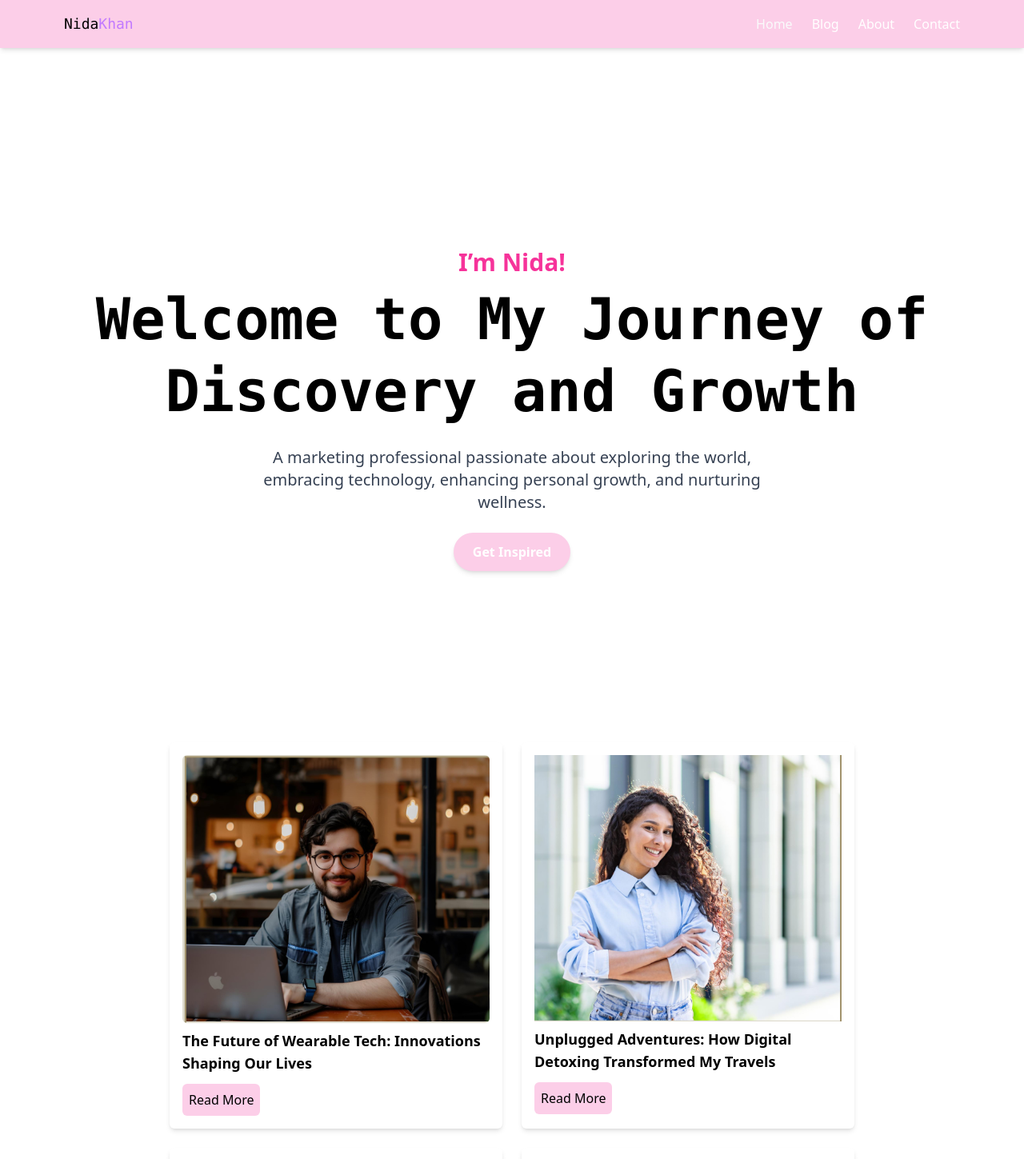
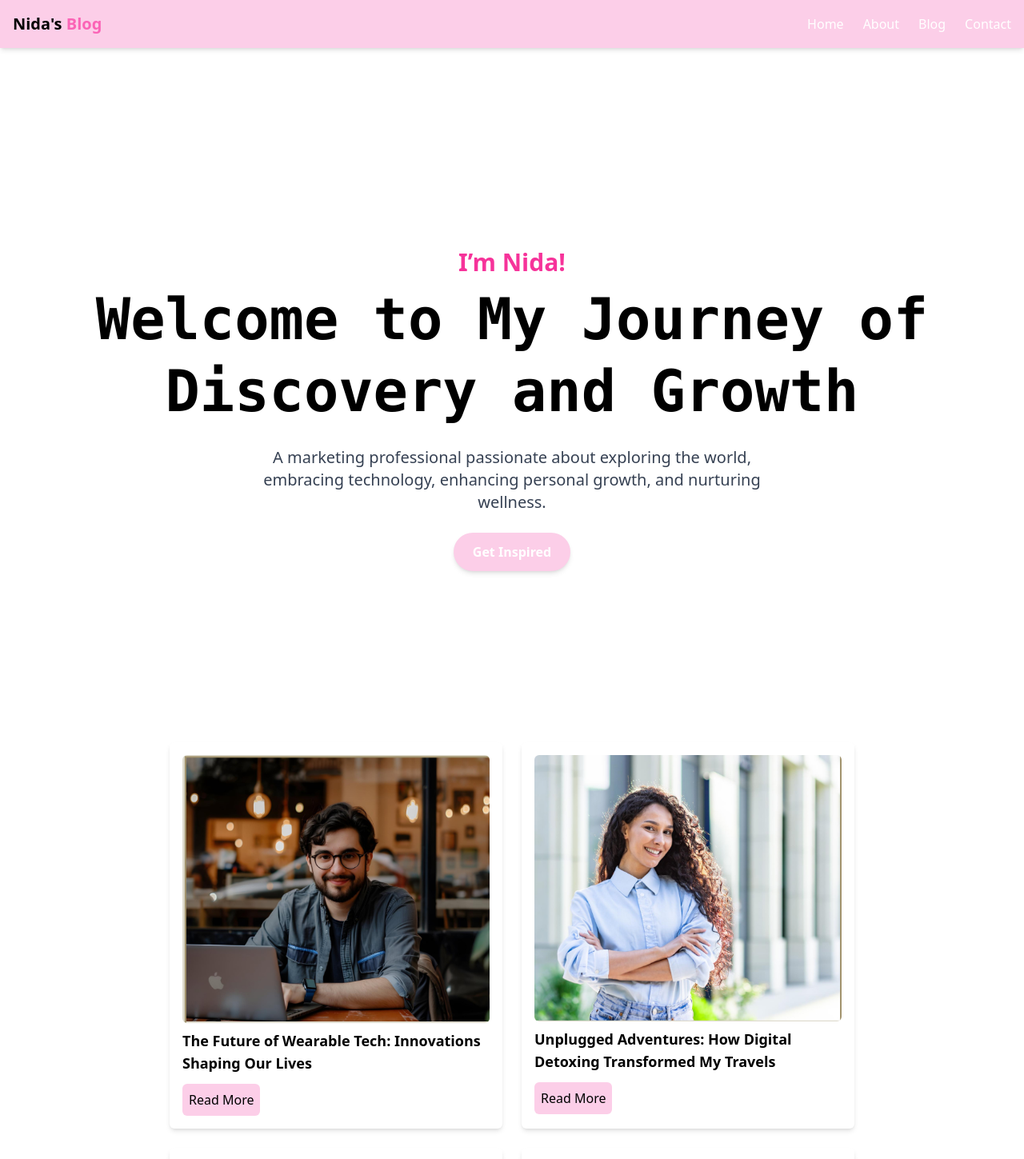
Before and after one commit to nidak106/bloggindwebsite, a React (Vite) app: page / in a window 1280 px wide. Shown: the top 1449 px of the page at 80% size. Built offline with nearby package versions, Linux system fonts and the light colour scheme.

Commit message:
intial commit

```diff
--- a/src/App.jsx
+++ b/src/App.jsx
@@ -2,39 +2,45 @@ import { useState } from "react";
 import reactLogo from "./assets/react.svg";
 import viteLogo from "/vite.svg";
 import "./App.css";
-
+import { Header } from "./components/Header";
+import { BlogCard } from "./components/BlogCard";
+import { Footer } from "./components/Footer";
 function App() {
+const blogs = [
+  {
+    image: "/blog1.png",
+    title: "The Future of Wearable Tech: Innovations Shaping Our Lives",
+    link: "https://websitedemos.net/lifestyle-blogger-04/unplugged-adventures-how-digital-detoxing-transformed-my-travels/?customize=template",
+  },
+  {
+    image: "/blog3.png",
+    title: "Unplugged Adventures: How Digital Detoxing Transformed My Travels",
+    link: "https://websitedemos.net/lifestyle-blogger-04/unplugged-adventures-how-digital-detoxing-transformed-my-travels/?customize=template",
+  },
+  {
+    image: "/blog2.png",
+    title: "From Burnout to Balance: My Journey to Wellness and Productivity",
+    link: "https://websitedemos.net/lifestyle-blogger-04/unplugged-adventures-how-digital-detoxing-transformed-my-travels/?customize=template",
+  },
+  {
+    image: "/blog2.png",
+    title: "Navigating Social Media Trends: What Marketers Need to Know in 2025",
+    link: "https://websitedemos.net/lifestyle-blogger-04/unplugged-adventures-how-digital-detoxing-transformed-my-travels/?customize=template",
+  },
+  {
+    image: "/blog4.png",
+    title: "Smart Homes: How IoT is Revolutionizing Everyday Living",
+    link: "https://websitedemos.net/lifestyle-blogger-04/unplugged-adventures-how-digital-detoxing-transformed-my-travels/?customize=template",
+  },
+  {
+    image: "/blog.png",
+    title: "Cybersecurity Basics: Protecting Your Digital Life in 2026",
+    link: "https://websitedemos.net/lifestyle-blogger-04/unplugged-adventures-how-digital-detoxing-transformed-my-travels/?customize=template",
+  },
+];
   return (
     <div>
-      <header className="bg-pink-200 fixed top-0 left-0 w-full z-10 shadow-md">
-        <div className="max-w-6xl mx-auto px-4 py-4 flex flex-col sm:flex-row sm:items-center sm:justify-between">
-          <h1 className="text-lg font-mono mb-2 sm:mb-0 ">
-            Nida<span className="text-purple-400">Khan</span>
-          </h1>
-          <ul className="flex flex-col sm:flex-row sm:space-x-6 space-y-2 sm:space-y-0">
-            <li>
-              <a href="#" className="text-gray-50 hover:text-purple-400">
-                Home
-              </a>
-            </li>
-            <li>
-              <a href="#" className="text-white hover:text-purple-400">
-                Blog
-              </a>
-            </li>
-            <li>
-              <a href="#" className="text-white hover:text-purple-400">
-                About
-              </a>
-            </li>
-            <li>
-              <a href="#" className="text-white hover:text-purple-400">
-                Contact
-              </a>
-            </li>
-          </ul>
-        </div>
-      </header>
+        <Header/>
       <main className="pt-28">
         <section className="min-h-screen flex flex-col justify-center items-center px-4 text-center">
           <h2 className="text-3xl font-semibold text-pink-500 mb-2">
@@ -53,127 +59,14 @@ function App() {
           </button>
         </section>
 
-        <section className="p-4">
+         <section className="p-4">
           <div className="flex flex-wrap gap-6 justify-center">
-            <div className="w-full sm:w-1/2 md:w-1/3 bg-white rounded-md shadow-md p-4">
-              <img
-                src="/blog1.png"
-                alt="pic of a guy"
-                className="w-full h-auto rounded-md"
-              />
-              <h1 className="text-lg font-semibold mt-2">
-                The Future of Wearable Tech: Innovations Shaping Our Lives
-              </h1>
-                <a
-                href="https://websitedemos.net/lifestyle-blogger-04/unplugged-adventures-how-digital-detoxing-transformed-my-travels/?customize=template"
-                target="_blank"
-                rel="noopener noreferrer"
-              >
-                <button className="mt-3 p-2 hover:text-purple-300 bg-pink-200 rounded-md">
-                  Read More
-                </button>
-              </a>
-            </div>
-
-            <div className="w-full sm:w-1/2 md:w-1/3 bg-white rounded-md shadow-md p-4">
-              <img
-                src="/blog3.png"
-                alt="pic of a guy"
-                className="w-full h-autorounded-md"
-              />
-              <h1 className="text-lg font-semibold mt-2">
-                Unplugged Adventures: How Digital Detoxing Transformed My
-                Travels
-              </h1>
-                <a
-                href="https://websitedemos.net/lifestyle-blogger-04/unplugged-adventures-how-digital-detoxing-transformed-my-travels/?customize=template"
-                target="_blank"
-                rel="noopener noreferrer"
-              >
-                <button className="mt-3 p-2 hover:text-purple-300 bg-pink-200 rounded-md">
-                  Read More
-                </button>
-              </a>
-            </div>
-
-            <div className="w-full sm:w-1/2 md:w-1/3 bg-white rounded-md shadow-md p-4">
-              <img
-                src="/blog2.png"
-                alt="pic of a guy"
-                className="w-full h-auto rounded-md"
-              />
-              <h1 className="text-lg font-semibold mt-2">
-                From Burnout to Balance: My Journey to Wellness and Productivity
-              </h1>
-                 <a
-                href="https://websitedemos.net/lifestyle-blogger-04/unplugged-adventures-how-digital-detoxing-transformed-my-travels/?customize=template"
-                target="_blank"
-                rel="noopener noreferrer"
-              >
-                <button className="mt-3 p-2 hover:text-purple-300 bg-pink-200 rounded-md">
-                  Read More
-                </button>
-              </a>
-            </div>
-            <div className="w-full sm:w-1/2 md:w-1/3 bg-white rounded-md shadow-md p-4">
-              <img
-                src="/blog2.png"
-                alt="pic of a guy"
-                className="w-full h-auto rounded-md"
-              />
-              <h1 className="text-lg font-semibold mt-2">
-Navigating Social Media Trends: What Marketers Need to Know in 2025
-              </h1>
-              <a
-                href="https://websitedemos.net/lifestyle-blogger-04/unplugged-adventures-how-digital-detoxing-transformed-my-travels/?customize=template"
-                target="_blank"
-                rel="noopener noreferrer"
-              >
-                <button className="mt-3 p-2 hover:text-purple-300 bg-pink-200 rounded-md">
-                  Read More
-                </button>
-              </a>
-            </div>
-            <div className="w-full sm:w-1/2 md:w-1/3 bg-white rounded-md shadow-md p-4">
-              <img
-                src="/blog4.png"
-                alt="pic of a guy"
-                className="w-full h-auto rounded-md"
-              />
-              <h1 className="text-lg font-semibold mt-2">
-Smart Homes: How IoT is Revolutionizing Everyday Living
-              </h1>
-                <a
-                href="https://websitedemos.net/lifestyle-blogger-04/unplugged-adventures-how-digital-detoxing-transformed-my-travels/?customize=template"
-                target="_blank"
-                rel="noopener noreferrer"
-              >
-                <button className="mt-3 p-2 hover:text-purple-300 bg-pink-200 rounded-md">
-                  Read More
-                </button>
-              </a>
-            </div>
-            <div className="w-full sm:w-1/2 md:w-1/3 bg-white rounded-md shadow-md p-4">
-              <img
-                src="/blog.png"
-                alt="pic of a guy"
-                className="w-full h-auto rounded-md"
-              />
-              <h1 className="text-lg font-semibold mt-2">
-                Cybersecurity Basics: Protecting Your Digital Life in 2026
-              </h1>
-              <a
-                href="https://websitedemos.net/lifestyle-blogger-04/unplugged-adventures-how-digital-detoxing-transformed-my-travels/?customize=template"
-                target="_blank"
-                rel="noopener noreferrer"
-              >
-                <button className="mt-3 p-2 hover:text-purple-300 bg-pink-200 rounded-md">
-                  Read More
-                </button>
-              </a>
-            </div>
+            {blogs.map((blog, index) => (
+              <BlogCard key={index} {...blog} />
+            ))}
           </div>
         </section>
+<Footer/>
       </main>
     </div>
   );
--- /dev/null
+++ b/src/components/BlogCard.jsx
@@ -0,0 +1,15 @@
+import React from 'react';
+
+export const BlogCard = ({ image, title, link }) => {
+  return (
+    <div className="w-full sm:w-1/2 md:w-1/3 bg-white rounded-md shadow-md p-4">
+      <img src={image} alt="blog" className="w-full h-auto rounded-md" />
+      <h1 className="text-lg font-semibold mt-2">{title}</h1>
+      <a href={link} target="_blank" rel="noopener noreferrer">
+        <button className="mt-3 p-2 hover:text-purple-300 bg-pink-200 rounded-md">
+          Read More
+        </button>
+      </a>
+    </div>
+  );
+};
--- /dev/null
+++ b/src/components/Footer.jsx
@@ -0,0 +1,34 @@
+import React from "react";
+
+export const Footer = () => {
+  return (
+    <footer className="bg-white py-4 border-t">
+      <div className="sm:flex sm:items-center sm:justify-between px-4">
+        <span className="text-sm text-gray-500 sm:text-center">
+          © 2025 <a href="https://github.com/dashboard" className="hover:underline">Nida Khan</a>. All Rights Reserved.
+        </span>
+        <div className="flex space-x-4 mt-2 sm:mt-0">
+
+          <a href="https://github.com/nidak106" target="_blank" rel="noreferrer">
+            <svg className="w-5 h-5 text-gray-500 hover:text-black" fill="currentColor" viewBox="0 0 24 24">
+              <path d="M12 .5C5.4.5 0 6 0 12.6c0 5.4 3.4 9.9 8.2 11.5.6.1.8-.3.8-.6v-2.2c-3.3.7-4-1.6-4-1.6-.5-1.3-1.2-1.6-1.2-1.6-1-.7.1-.7.1-.7 1 .1 1.5 1 1.5 1 .9 1.6 2.4 1.1 3 .8.1-.7.4-1.1.7-1.4-2.6-.3-5.4-1.3-5.4-5.7 0-1.3.5-2.3 1.2-3.2-.1-.3-.5-1.5.1-3.1 0 0 1-.3 3.3 1.2a11.4 11.4 0 0 1 6 0c2.3-1.5 3.3-1.2 3.3-1.2.6 1.6.2 2.8.1 3.1.8.9 1.2 1.9 1.2 3.2 0 4.4-2.8 5.4-5.4 5.7.4.4.8 1 .8 2.1v3.1c0 .3.2.7.8.6C20.6 22.5 24 18 24 12.6 24 6 18.6.5 12 .5z"/>
+            </svg>
+          </a>
+
+          <a href="https://www.linkedin.com/in/nida-khan106" target="_blank" rel="noreferrer">
+            <svg className="w-5 h-5 text-gray-500 hover:text-blue-600" fill="currentColor" viewBox="0 0 24 24">
+              <path d="M4.98 3.5C4.98 4.88 3.88 6 2.5 6S0 4.88 0 3.5 1.12 1 2.5 1 4.98 2.12 4.98 3.5zM.5 8.5h4V24h-4V8.5zm7.5 0h3.8v2.1h.1c.5-.8 1.8-1.8 3.7-1.8 4 0 4.8 2.6 4.8 6v8.7h-4V15.5c0-2.1 0-4.8-3-4.8-3 0-3.4 2.3-3.4 4.6V24h-4V8.5z"/>
+            </svg>
+          </a>
+
+          <a href="https://www.instagram.com/nida.k__11/" target="_blank" rel="noreferrer">
+            <svg className="w-5 h-5 text-gray-500 hover:text-pink-500" fill="currentColor" viewBox="0 0 24 24">
+              <path d="M12 2.2c3.2 0 3.6 0 4.9.1 1.2.1 1.9.3 2.4.5.5.2.9.5 1.3 1 .4.4.8.8 1 1.3.2.5.4 1.2.5 2.4.1 1.3.1 1.7.1 4.9s0 3.6-.1 4.9c-.1 1.2-.3 1.9-.5 2.4-.2.5-.5.9-1 1.3-.4.4-.8.8-1.3 1-.5.2-1.2.4-2.4.5-1.3.1-1.7.1-4.9.1s-3.6 0-4.9-.1c-1.2-.1-1.9-.3-2.4-.5-.5-.2-.9-.5-1.3-1-.4-.4-.8-.8-1-1.3-.2-.5-.4-1.2-.5-2.4C2.2 15.6 2.2 15.2 2.2 12s0-3.6.1-4.9c.1-1.2.3-1.9.5-2.4.2-.5.5-.9 1-1.3.4-.4.8-.8 1.3-1 .5-.2 1.2-.4 2.4-.5C8.4 2.2 8.8 2.2 12 2.2zm0-2.2C8.7 0 8.3 0 7 .1 5.6.2 4.4.4 3.5.8c-.9.3-1.7.8-2.4 1.5S.3 4 0 5c-.4.9-.6 2.1-.7 3.5C-.1 8.3 0 8.7 0 12c0 3.3 0 3.7.1 5 .2 1.4.3 2.6.7 3.5.3.9.8 1.7 1.5 2.4s1.5 1.2 2.4 1.5c.9.3 2.1.6 3.5.7 1.3.1 1.7.1 5 .1s3.7 0 5-.1c1.4-.2 2.6-.3 3.5-.7.9-.3 1.7-.8 2.4-1.5s1.2-1.5 1.5-2.4c.3-.9.6-2.1.7-3.5.1-1.3.1-1.7.1-5s0-3.7-.1-5c-.2-1.4-.3-2.6-.7-3.5-.3-.9-.8-1.7-1.5-2.4S20.4.3 19.5 0C18.6-.3 17.4-.5 16-.7 14.7-.9 14.3-1 12-1z"/>
+              <circle cx="12" cy="12" r="3.2"/>
+            </svg>
+          </a>
+        </div>
+      </div>
+    </footer>
+  );
+};
--- /dev/null
+++ b/src/components/Header.jsx
@@ -0,0 +1,19 @@
+import React from 'react';
+
+export const Header = () => {
+  return (
+    <header className="fixed top-0 left-0 w-full bg-pink-200 shadow-md z-50">
+      <div className="container mx-auto px-4 py-4 flex justify-between items-center">
+        <div className="text-xl font-bold text-black">Nida's<span className='text-pink-400'>  Blog</span></div>
+        <nav>
+          <ul className="flex space-x-6">
+            <li><a href="#" className=" text-white hover:text-pink-400">Home</a></li>
+            <li><a href="#" className=" text-white hover:text-pink-400">About</a></li>
+            <li><a href="#" className="text-white hover:text-pink-400">Blog</a></li>
+            <li><a href="#" className=" text-white hover:text-pink-400">Contact</a></li>
+          </ul>
+        </nav>
+      </div>
+    </header>
+  );
+};
```
Also changed, not shown: public/logo.png (added).
